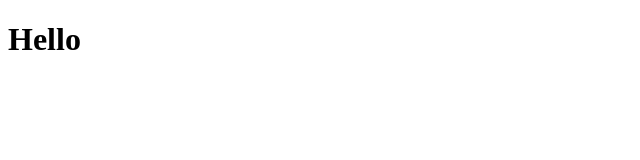
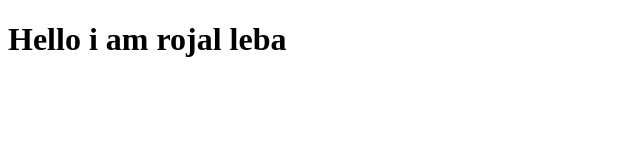
Before and after one commit to Rojalleba/Trial, a plain HTML site: page index.html in a window 1280 px wide. Shown: the whole page, without its empty margins (0-640 px from the left). Drawn offline with Linux system fonts and the light colour scheme.

Commit message:
file intro

```diff
--- a/index.html
+++ b/index.html
@@ -6,7 +6,7 @@
     <title>Document</title>
 </head>
 <body>
-    <h1> Hello
+    <h1> Hello i am rojal leba
     </h1>
 </body>
 </html>
```
